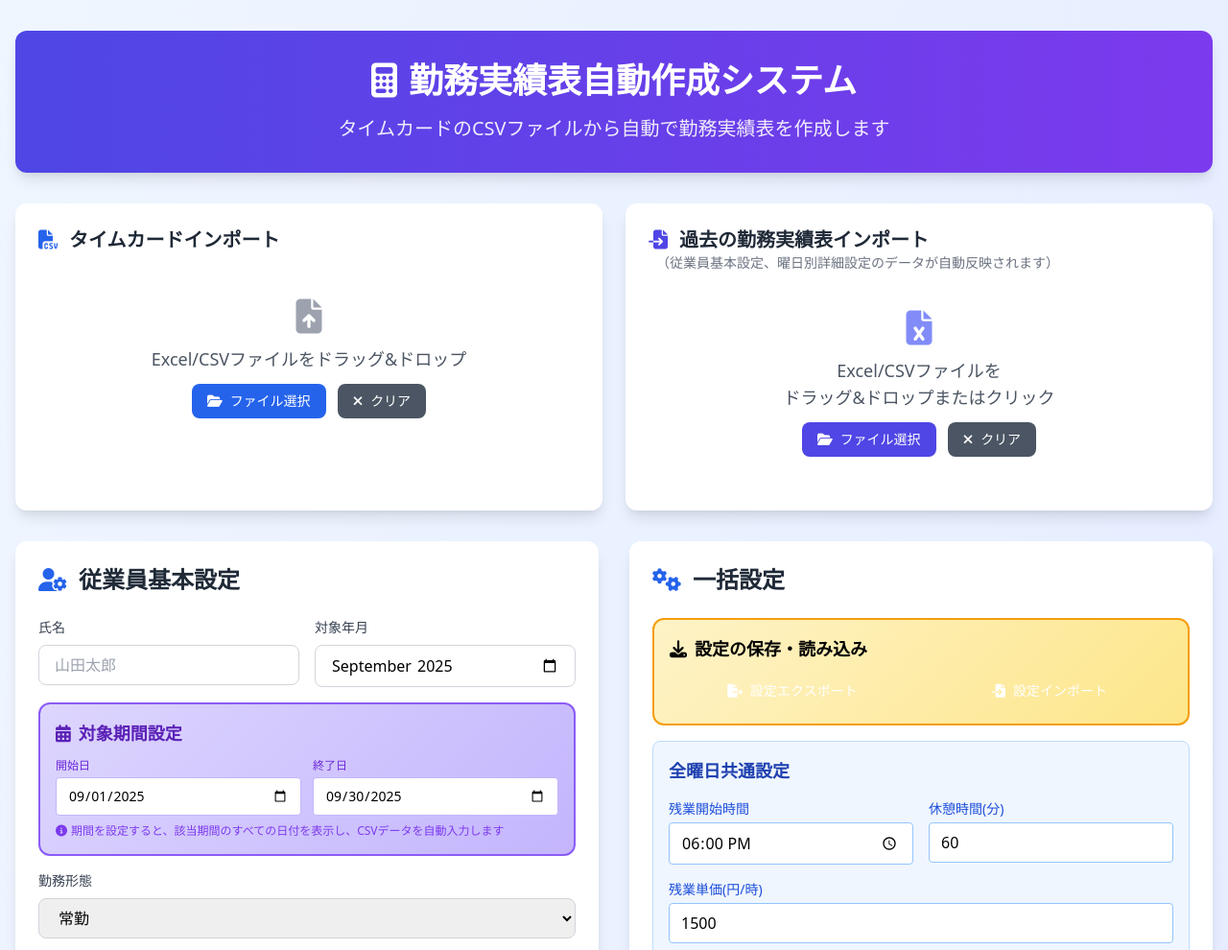
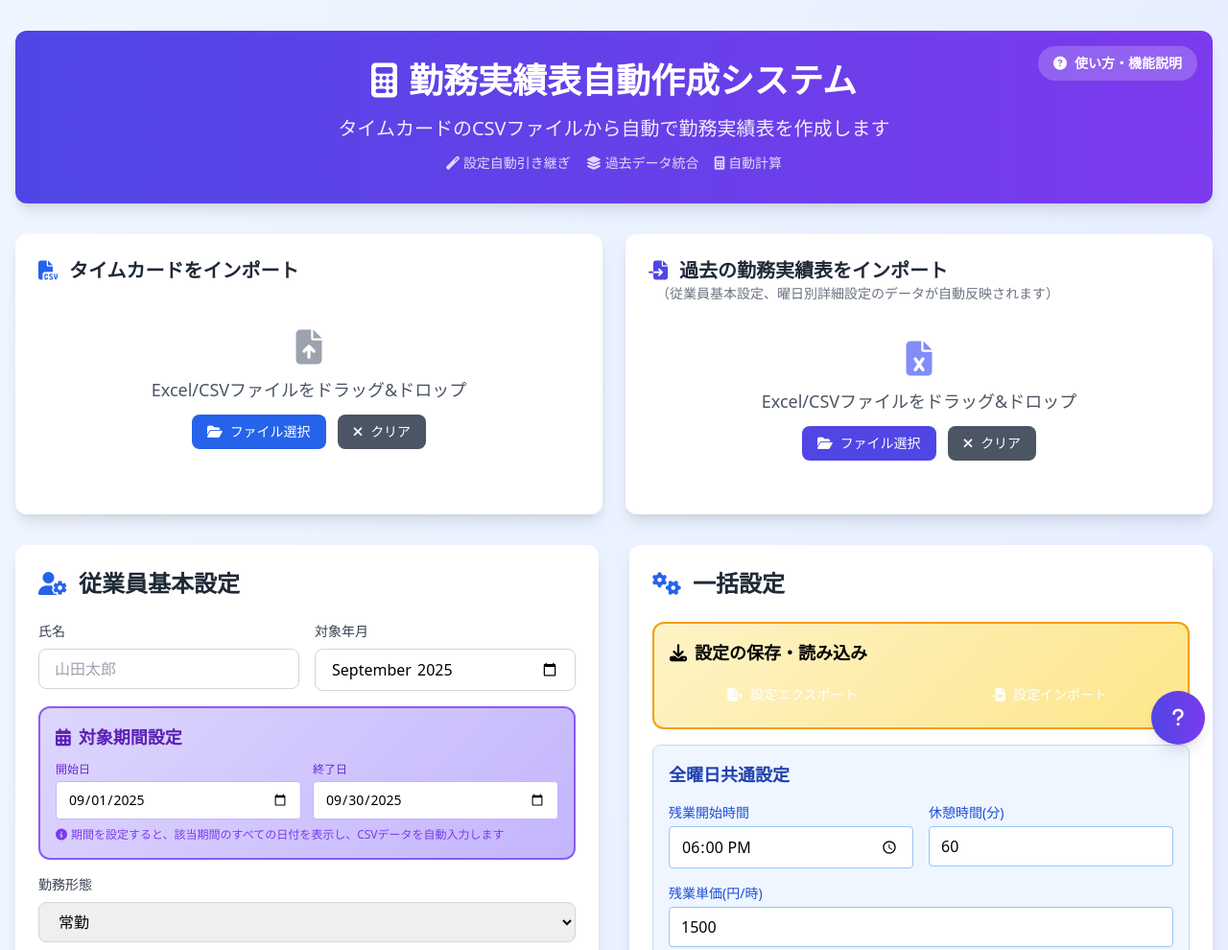
Before and after one commit to it19841984/WorkTrack-Auto, a plain HTML site: page index.html in a window 1280 px wide. Shown: the top 990 px of the page at 96% size. Drawn offline with nearby package versions, Linux system fonts and the light colour scheme.

Commit message:
Update index.html

```diff
--- a/index.html
+++ b/index.html
@@ -168,12 +168,31 @@
 <body class="bg-gradient-to-br from-blue-50 to-indigo-100 min-h-screen">
     <div class="container mx-auto px-4 py-8">
         <!-- Header -->
-        <div class="bg-gradient-to-r from-indigo-600 to-purple-600 text-white rounded-xl shadow-lg mb-8">
+        <div class="bg-gradient-to-r from-indigo-600 to-purple-600 text-white rounded-xl shadow-lg mb-8 relative">
+            <!-- ヘルプボタン -->
+            <div class="absolute top-4 right-4">
+                <a href="./help.html" class="bg-white bg-opacity-20 hover:bg-opacity-30 text-white px-4 py-2 rounded-full text-sm font-semibold transition-all duration-300 hover:scale-105 flex items-center" title="機能説明・使い方を見る">
+                    <i class="fas fa-question-circle mr-2"></i>
+                    <span class="hidden sm:inline">使い方・機能説明</span>
+                    <span class="sm:hidden">ヘルプ</span>
+                </a>
+            </div>
             <div class="p-8 text-center">
                 <h1 class="text-4xl font-bold mb-4">
                     <i class="fas fa-calculator mr-3"></i>勤務実績表自動作成システム
                 </h1>
-                <p class="text-xl opacity-90">タイムカードのCSVファイルから自動で勤務実績表を作成します</p>
+                <p class="text-xl opacity-90 mb-3">タイムカードのCSVファイルから自動で勤務実績表を作成します</p>
+                <div class="flex justify-center items-center space-x-4 text-sm opacity-80">
+                    <span class="flex items-center">
+                        <i class="fas fa-magic mr-1"></i>設定自動引き継ぎ
+                    </span>
+                    <span class="flex items-center">
+                        <i class="fas fa-layer-group mr-1"></i>過去データ統合
+                    </span>
+                    <span class="flex items-center">
+                        <i class="fas fa-calculator mr-1"></i>自動計算
+                    </span>
+                </div>
             </div>
         </div>
 
@@ -182,7 +201,7 @@
             <!-- Timecard CSV Upload -->
             <div class="bg-white rounded-xl shadow-lg p-6">
                 <h3 class="text-xl font-bold text-gray-800 mb-4 flex items-center">
-                    <i class="fas fa-file-csv mr-3 text-blue-600"></i>タイムカードインポート
+                    <i class="fas fa-file-csv mr-3 text-blue-600"></i>タイムカードをインポート
                 </h3>
                 <div id="uploadArea" class="border-3 border-dashed border-gray-300 rounded-lg p-8 text-center cursor-pointer transition-all hover:border-blue-400 hover:bg-blue-50">
                     <i class="fas fa-file-upload text-4xl text-gray-400 mb-3"></i>
@@ -203,12 +222,12 @@
             <div class="bg-white rounded-xl shadow-lg p-6">
                 <h3 class="text-xl font-bold text-gray-800 mb-2 flex items-center flex-wrap">
                     <i class="fas fa-file-import mr-3 text-indigo-600"></i>
-                    <span>過去の勤務実績表インポート</span>
+                    <span>過去の勤務実績表をインポート</span>
                     <span class="text-sm text-gray-500 font-normal ml-2">（従業員基本設定、曜日別詳細設定のデータが自動反映されます）</span>
                 </h3>
                 <div id="workReportUploadArea" class="border-3 border-dashed border-indigo-300 rounded-lg p-8 text-center cursor-pointer transition-all hover:border-indigo-400 hover:bg-indigo-50">
                     <i class="fas fa-file-excel text-4xl text-indigo-400 mb-3"></i>
-                    <p class="text-lg text-gray-600 mb-3">Excel/CSVファイルを<br>ドラッグ&ドロップまたはクリック</p>
+                    <p class="text-lg text-gray-600 mb-3">Excel/CSVファイルをドラッグ&ドロップ</p>
                     <input type="file" id="workReportFileInput" accept=".csv,.xlsx" class="hidden">
                     <div class="flex justify-center gap-3">
                         <button onclick="document.getElementById('workReportFileInput').click()" class="bg-indigo-600 text-white px-4 py-2 rounded-lg hover:bg-indigo-700 transition-colors text-sm">
@@ -566,6 +585,13 @@
 
         <!-- Messages -->
         <div id="messageContainer"></div>
+    </div>
+
+    <!-- フローティング ヘルプボタン -->
+    <div class="fixed bottom-6 right-6 z-50">
+        <a href="./help.html" class="bg-gradient-to-r from-indigo-600 to-purple-600 text-white w-14 h-14 rounded-full flex items-center justify-center shadow-lg hover:shadow-xl transform hover:scale-110 transition-all duration-300 group" title="使い方・機能説明">
+            <i class="fas fa-question text-xl group-hover:scale-110 transition-transform duration-300"></i>
+        </a>
     </div>
 
     <script>
```
